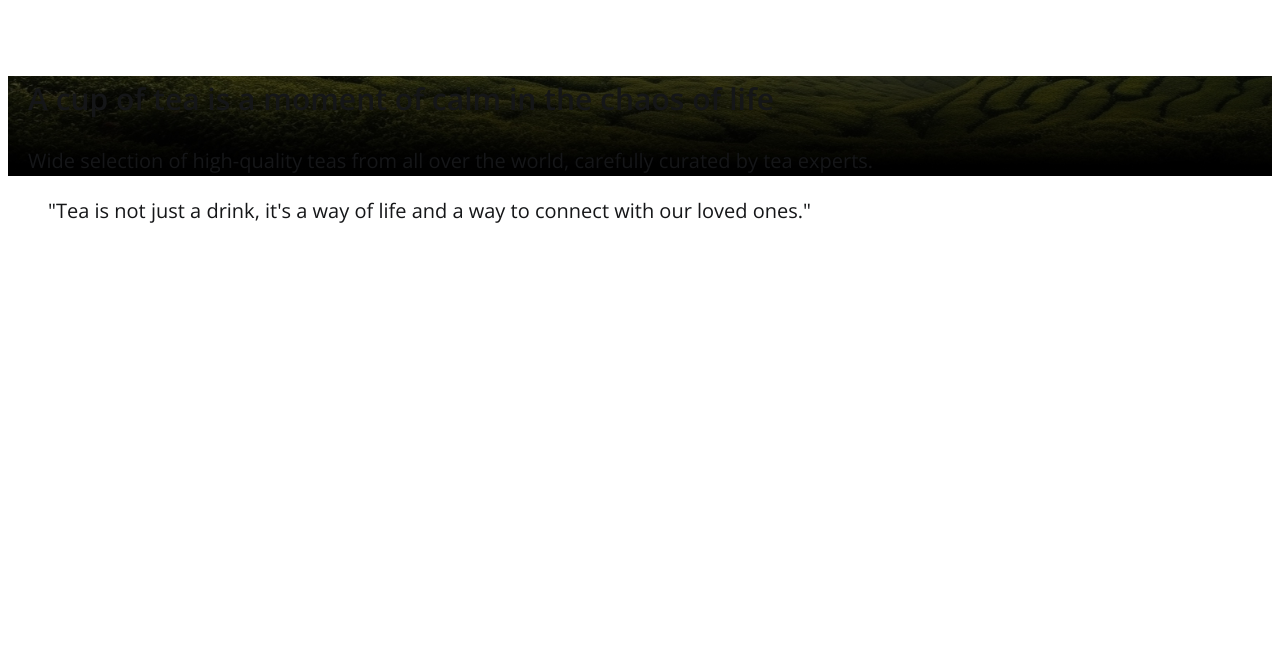
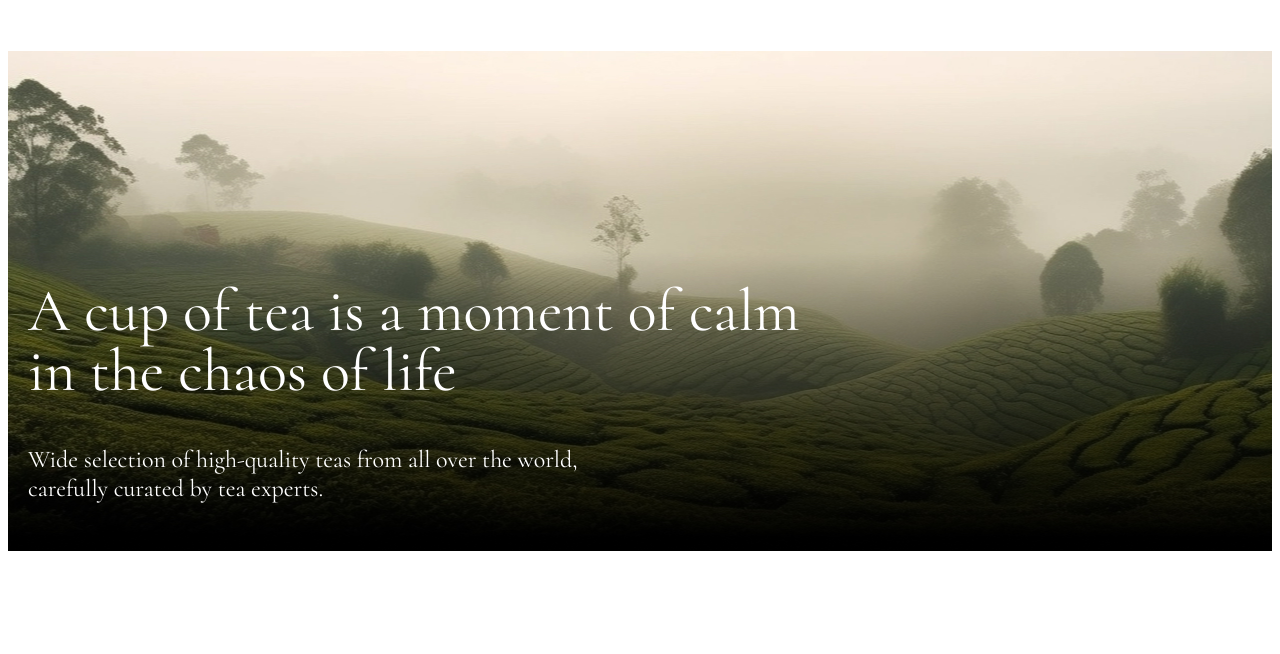
Before and after one commit to ynderwsh/Tea-Market, a plain HTML site: page index.html in a window 1280 px wide. Shown: the part 146-800 px from the top of the page. Drawn offline with nearby package versions, Linux system fonts and the light colour scheme.

Commit message:
second commit

```diff
--- a/css/style.css
+++ b/css/style.css
@@ -77,4 +77,52 @@ body{
 
 .top__inner{
     min-height: 500px;
-}56.31
+    color: #fff;
+    font-family: 'Cormorant', serif;
+    font-weight: 400;
+    display: flex;
+    flex-direction: column;
+    justify-content: flex-end;
+}
+
+.top__title{
+    font-size: 60px;
+    margin-bottom: 20px;
+    max-width: 780px;
+    line-height: 1;
+    font-weight: 400;
+}
+
+.top__text{
+    font-size: 24px;
+    margin-bottom: 48px;
+    max-width: 560px;
+    line-height: normal;
+}
+
+.blockquote__text{
+    text-align: center;
+    min-height: 500px;
+    max-width: 704px;
+    margin: 150px auto;
+    font-size: 40px;
+    color: #000;
+    font-style: italic;
+    font-family: 'Cormorant', serif;
+}
+
+@media (max-width: 1000px) {
+
+}
+
+@media (max-width: 768px) {
+
+}
+
+@media (max-width: 480px) {
+
+}
+
+@media (max-width: 360px) {
+
+}
--- a/index.html
+++ b/index.html
@@ -59,6 +59,7 @@
     <main class="main">
         <section class="top">
             <div class="container">
+                <div class="top__inner">
                 <h1 class="top__title">
                     A cup of tea is a moment of calm in the chaos of life
                 </h1>
@@ -66,6 +67,7 @@
                     Wide selection of high-quality teas from all over the world, carefully curated by tea experts.
                 </p>
             </div>
+        </div>
         </section>
         <blockquote class="blockquote">
             <p class="blockquote__text">
```
Also changed, not shown: 1 other file.
